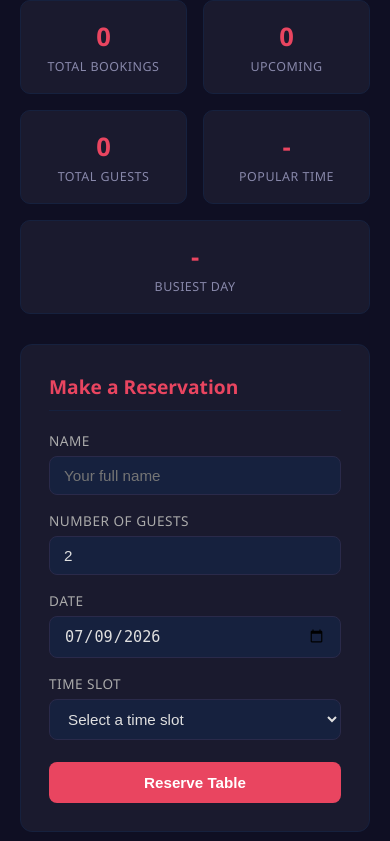
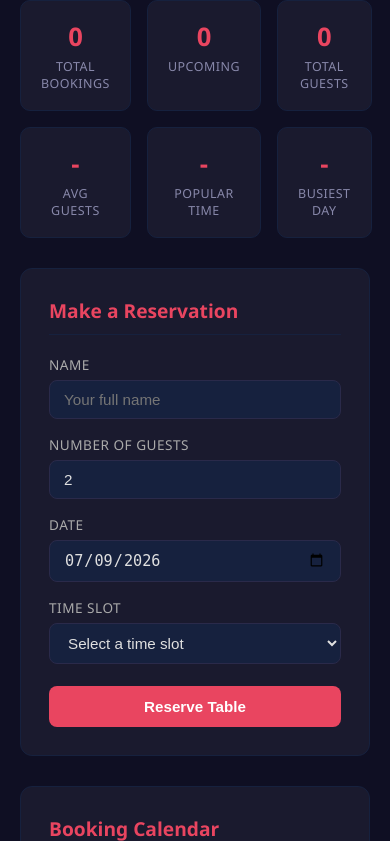
Before and after one commit to ShubhamDevops07/restaurant-booking, a Flask app: page / in a window 390 px wide. Shown: the part 143-984 px from the top of the page. Run offline with Flask 2, Linux system fonts and the light colour scheme; data that the repository does not hold is empty.

Commit message:
Add average guests per booking stat to dashboard
Adds a new 'Avg Guests' stat card showing the average number of guests
per booking, computed via SQL AVG. Updates the stats API response and
the frontend grid layout to accommodate the new metric.

Co-Authored-By: Claude Opus 4.6 <noreply@anthropic.com>
Claude-Session: https://claude.ai/code/session_01M1gNf94gtu7R4WxtdrsvKH

```diff
--- a/app.py
+++ b/app.py
@@ -115,6 +115,9 @@ def api_stats():
     total_guests = conn.execute(
         "SELECT COALESCE(SUM(guests), 0) as s FROM bookings"
     ).fetchone()["s"]
+    avg_guests = conn.execute(
+        "SELECT COALESCE(ROUND(AVG(guests), 1), 0) as a FROM bookings"
+    ).fetchone()["a"]
     popular_time = conn.execute(
         "SELECT time, COUNT(*) as c FROM bookings GROUP BY time ORDER BY c DESC LIMIT 1"
     ).fetchone()
@@ -126,6 +129,7 @@ def api_stats():
         "total_bookings": total,
         "upcoming_bookings": upcoming,
         "total_guests": total_guests,
+        "avg_guests": avg_guests,
         "popular_time": popular_time["time"] if popular_time else None,
         "busiest_day": busiest_day["date"] if busiest_day else None,
     })
--- a/templates/index.html
+++ b/templates/index.html
@@ -224,7 +224,7 @@
             margin: 0 auto 20px;
             padding: 0 20px;
             display: grid;
-            grid-template-columns: repeat(5, 1fr);
+            grid-template-columns: repeat(6, 1fr);
             gap: 16px;
         }
         .stat-card {
@@ -269,8 +269,7 @@
         /* Responsive */
         @media (max-width: 768px) {
             .container { grid-template-columns: 1fr; }
-            .stats-bar { grid-template-columns: repeat(2, 1fr); }
-            .stats-bar .stat-card:last-child { grid-column: span 2; }
+            .stats-bar { grid-template-columns: repeat(3, 1fr); }
             footer { flex-direction: column; gap: 10px; text-align: center; }
             footer .hours { flex-direction: column; gap: 4px; }
         }
@@ -294,6 +293,10 @@
         <div class="stat-card">
             <div class="stat-value" id="statGuests">-</div>
             <div class="stat-label">Total Guests</div>
+        </div>
+        <div class="stat-card">
+            <div class="stat-value" id="statAvgGuests">-</div>
+            <div class="stat-label">Avg Guests</div>
         </div>
         <div class="stat-card">
             <div class="stat-value" id="statPopularTime">-</div>
@@ -415,6 +418,7 @@
                     document.getElementById('statTotal').textContent = data.total_bookings;
                     document.getElementById('statUpcoming').textContent = data.upcoming_bookings;
                     document.getElementById('statGuests').textContent = data.total_guests;
+                    document.getElementById('statAvgGuests').textContent = data.avg_guests || '-';
                     document.getElementById('statPopularTime').textContent = data.popular_time || '-';
                     if (data.busiest_day) {
                         const bd = new Date(data.busiest_day + 'T12:00:00');
```
